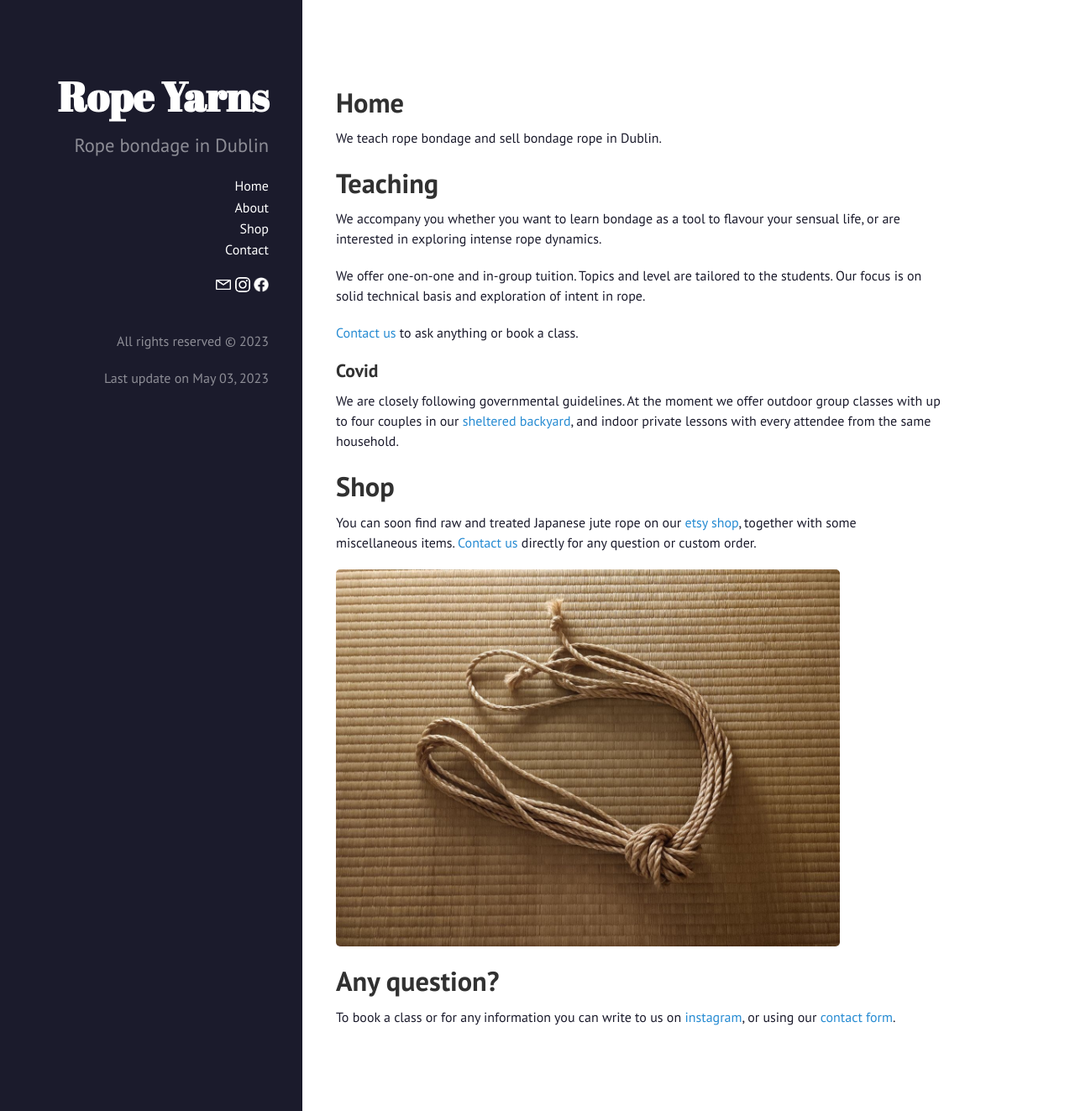
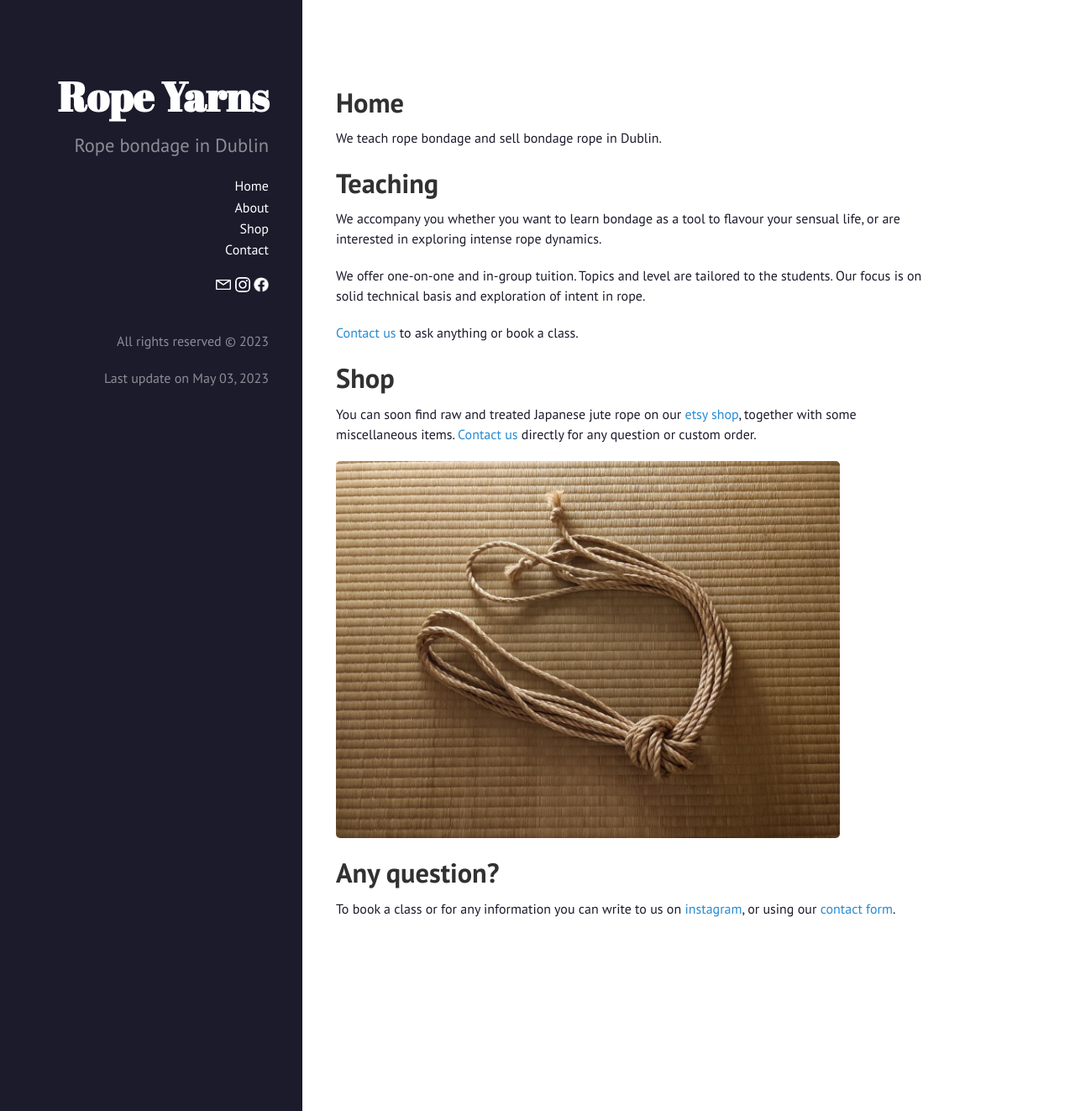
Before and after one commit to ropeyarns/ropeyarns.github.io, a Jekyll site: the page built from index.md, in a window 1280 px wide and 1323 px high. Shown: the whole window at 84% size. Built offline with Jekyll 4.4.1, drawn with Linux system fonts in a browser that asks for light colours.

Commit message:
manip re online

```diff
--- a/index.md
+++ b/index.md
@@ -15,10 +15,6 @@ We offer one-on-one and in-group tuition. Topics and level are tailored to the s
 
  <a href="/contactform">Contact us</a> to ask anything or book a class.
 
-## Covid
-
-We are closely following governmental guidelines. At the moment we offer outdoor group classes with up to four couples in our [sheltered backyard](/yard), and indoor private lessons with every attendee from the same household.
-
 # Shop
 
 You can soon find raw and treated Japanese jute rope on our <a href="https://www.etsy.com/ie/shop/ropeyarns" target="_blank">etsy shop</a>, together with some miscellaneous items.  <a href="/contactform">Contact us</a> directly for any question or custom order.
```
Also changed, not shown: 2 other files.
